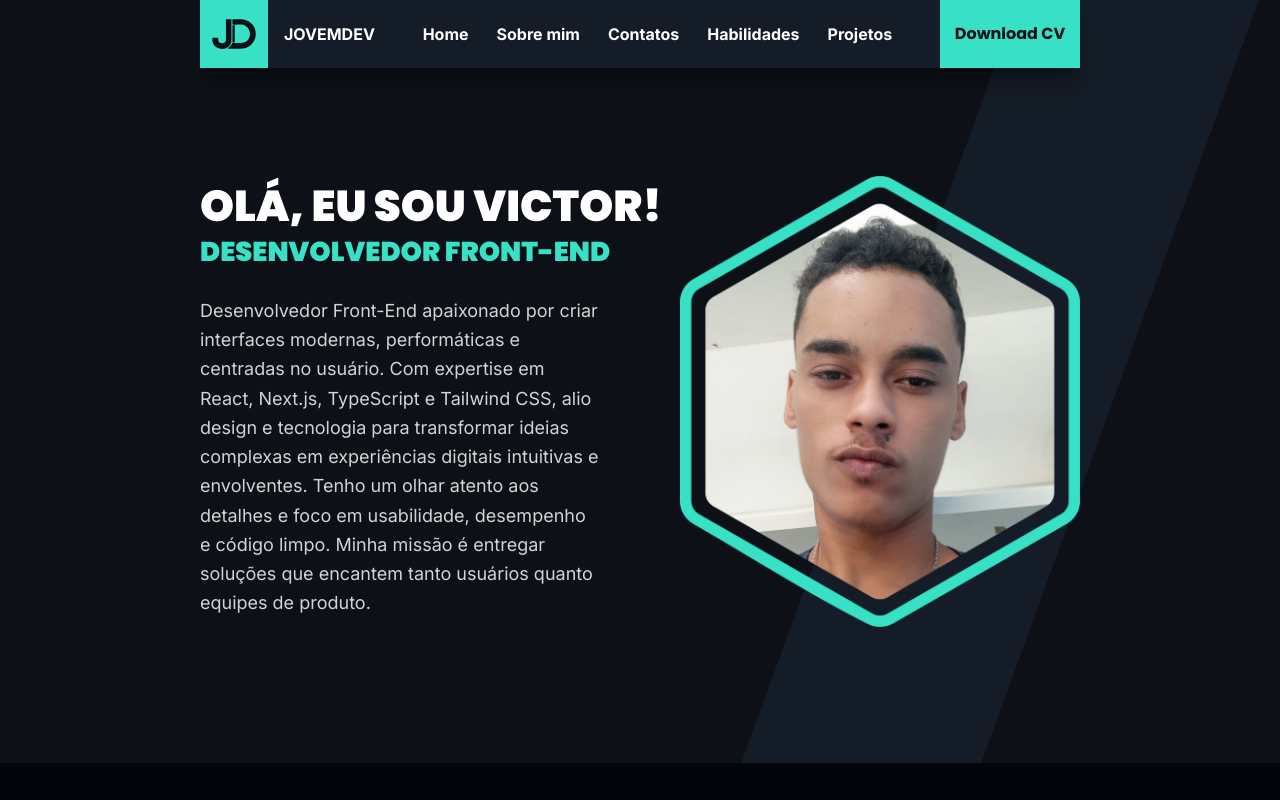
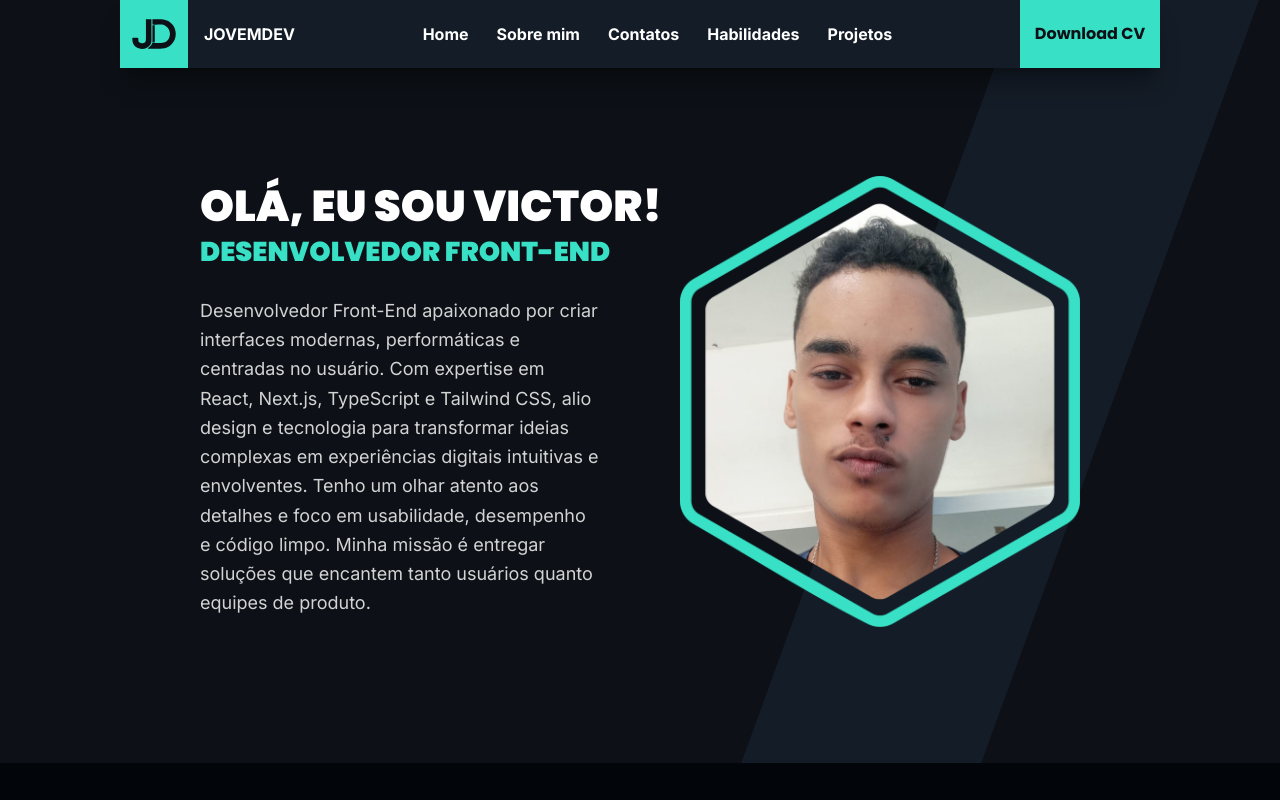
Before and after one commit to VictorPFe/PortfolioJovemDev, a Next.js app: page / in a window 1280 px wide. Shown: the top 800 px of the page. Built offline with nearby package versions, Linux system fonts and the light colour scheme.

Commit message:
Atualização na NavBar Margin

```diff
--- a/src/_components/Navbar.tsx
+++ b/src/_components/Navbar.tsx
@@ -21,7 +21,7 @@ export function Navbar() {
 
   return (
     <header className="w-full fixed top-0 z-11">
-      <div className="bg-[#141C27] flex justify-between items-center  mx-10 md:mx-20 lg:mx-50 shadow-xl/30">
+      <div className="bg-[#141C27] flex justify-between items-center md:mx-20 lg:mx-30 xl:mx50 shadow-xl/30">
         {/* LOGO */}
         <div className="flex items-center">
           <nav className="bg-[#38E1C6] h-17 w-17 flex justify-center items-center">
```
